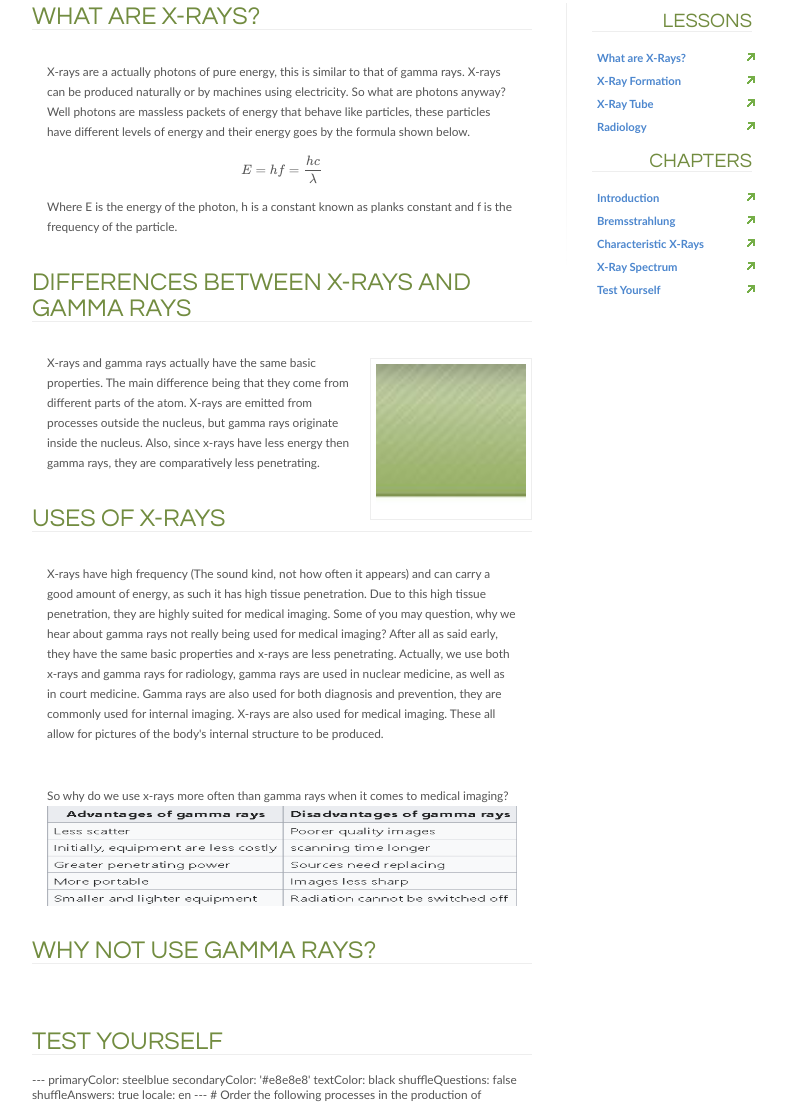
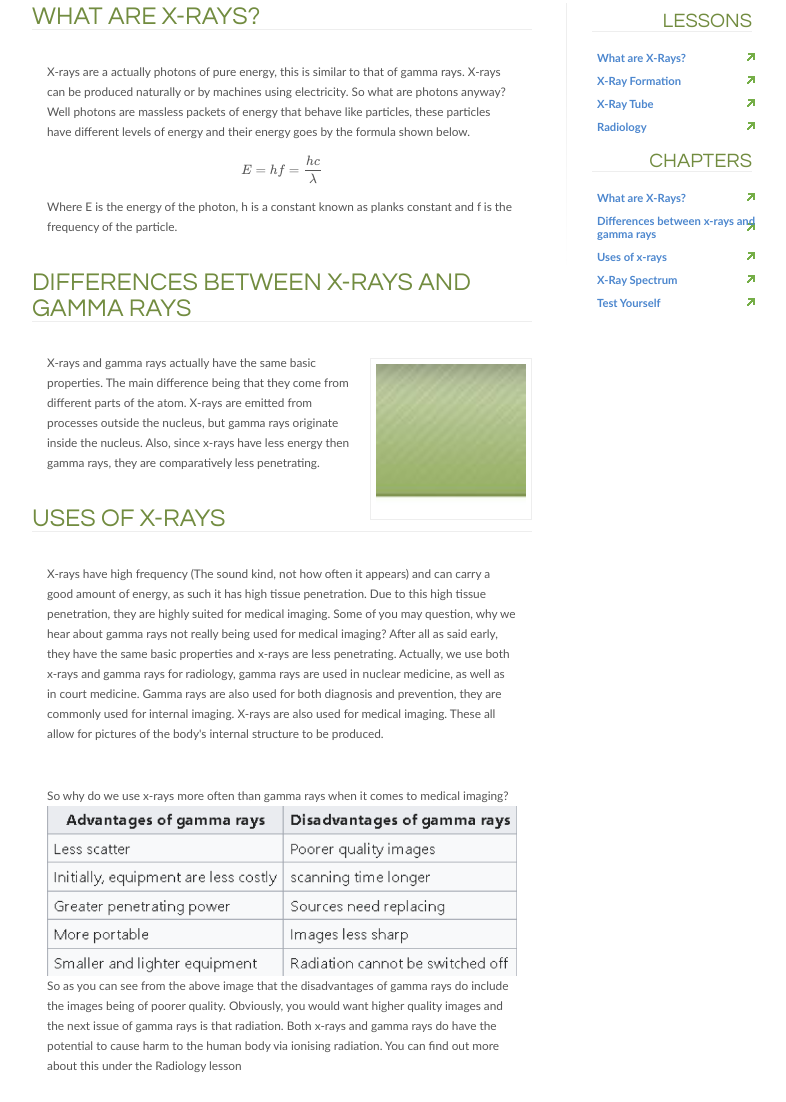
Before and after one commit to keen767/keen767.gethub.io, a plain HTML site: page WhatRadiationAndSuitability.html in a window 1280 px wide. Shown: the part 304-1406 px from the top of the page, without its empty margins (248-1034 px from the left). Drawn offline with nearby package versions, Linux system fonts and the light colour scheme; some packages are replaced by stand-ins of ours; a script that the page names is missing.

Commit message:
More Sidebar Updates

```diff
--- a/WhatRadiationAndSuitability.html
+++ b/WhatRadiationAndSuitability.html
@@ -38,17 +38,17 @@ src="https://cdn.jsdelivr.net/npm/quizdown@latest/public/build/quizdown.js">
 				<div id="sidebar">
 						<h1>lessons</h1>
 						<div class="submenu">
-							  <a href="WhatRadiationAndSuitability.html">What are X-Rays?</a>
-						  	<a href="radiation.html">X-Ray Formation</a>
+								<a href="WhatRadiationAndSuitability.html">What are X-Rays?</a>
+								<a href="radiation.htm">X-Ray Formation</a>
 								<a href="#css">X-Ray Tube</a>
-								<a href="#about">Radiology</a>
+								<a href="radiology.html">Radiology</a>
 						</div>
 
 						<h1>chapters</h1>
 						<div class="submenu">
-								<a href="#introduction">Introduction</a>
-								<a href="#bremsstrahlung">Bremsstrahlung</a>
-								<a href="#characteristic">Characteristic X-Rays</a>
+								<a href="#WhatRXRays">What are X-Rays?</a>
+								<a href="#DiffXRayGammaRay">Differences between x-rays and gamma rays</a>
+								<a href="#UsesofX">Uses of x-rays</a>
 								<a href="#spectrum">X-Ray Spectrum</a>
 								<a href="#quiz">Test Yourself</a>
 						</div>
@@ -95,7 +95,12 @@ src="https://cdn.jsdelivr.net/npm/quizdown@latest/public/build/quizdown.js">
 
 					<p>
 							So why do we use x-rays more often than gamma rays when it comes to medical imaging?
-					<img src="images/XrayDiffActual.png" alt="X-ray and Gamma Differences" title="X-ray and Gamma Differences" class="diagram" height="100px"/>
+					<img src="images/XrayDiffActual.png" alt="X-ray and Gamma Differences" title="X-ray and Gamma Differences" class="diagram" height="170px"/>
+					    So as you can see from the above image that the disadvantages of gamma rays do include the images being of poorer quality.
+							Obviously, you would want higher quality images and the next issue of gamma rays is that radiation.
+							Both x-rays and gamma rays do have the potential to cause harm to the human body via ionising radiation.
+							You can find out more about this under the Radiology lesson
+
 					</p>
 
 					<h1><a name="WhyXnotG" id="WhyXnotG"></a>Why not use gamma rays?</h1>
```
